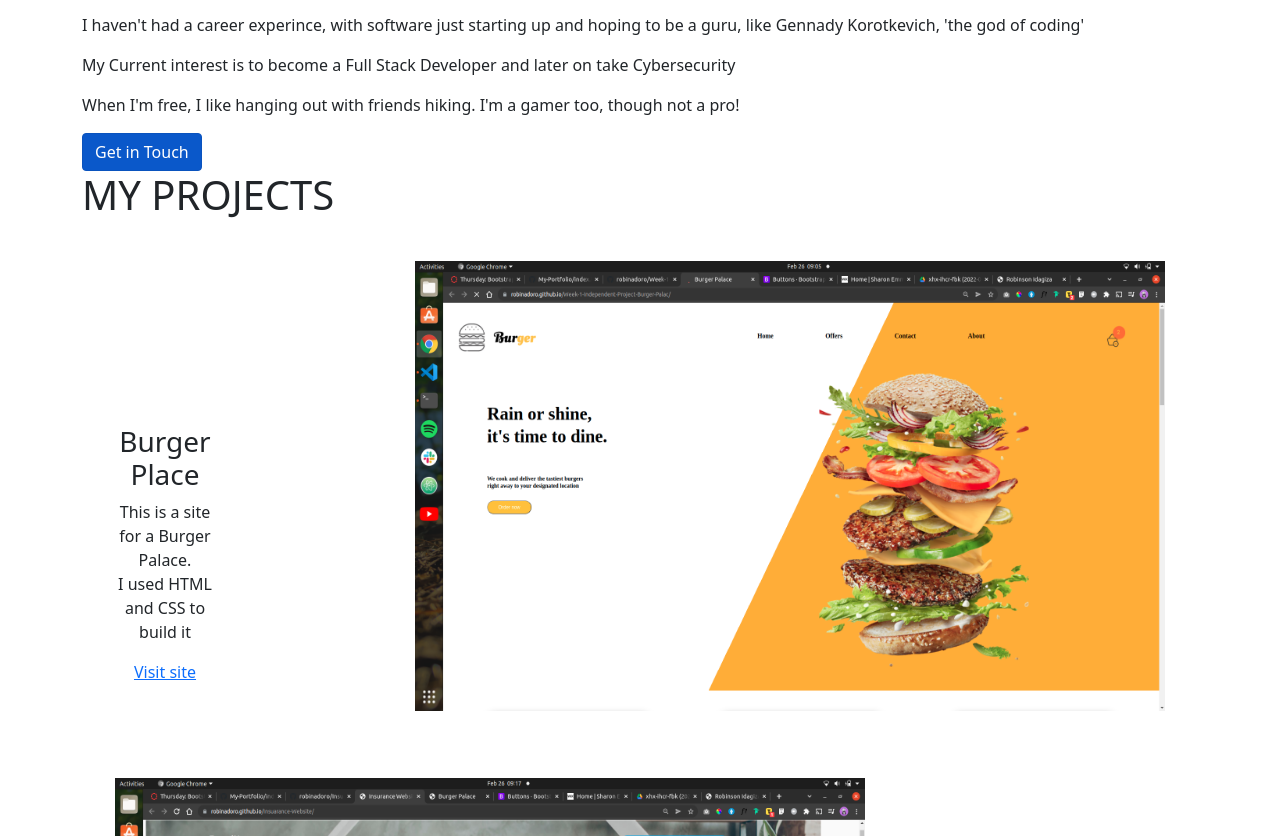
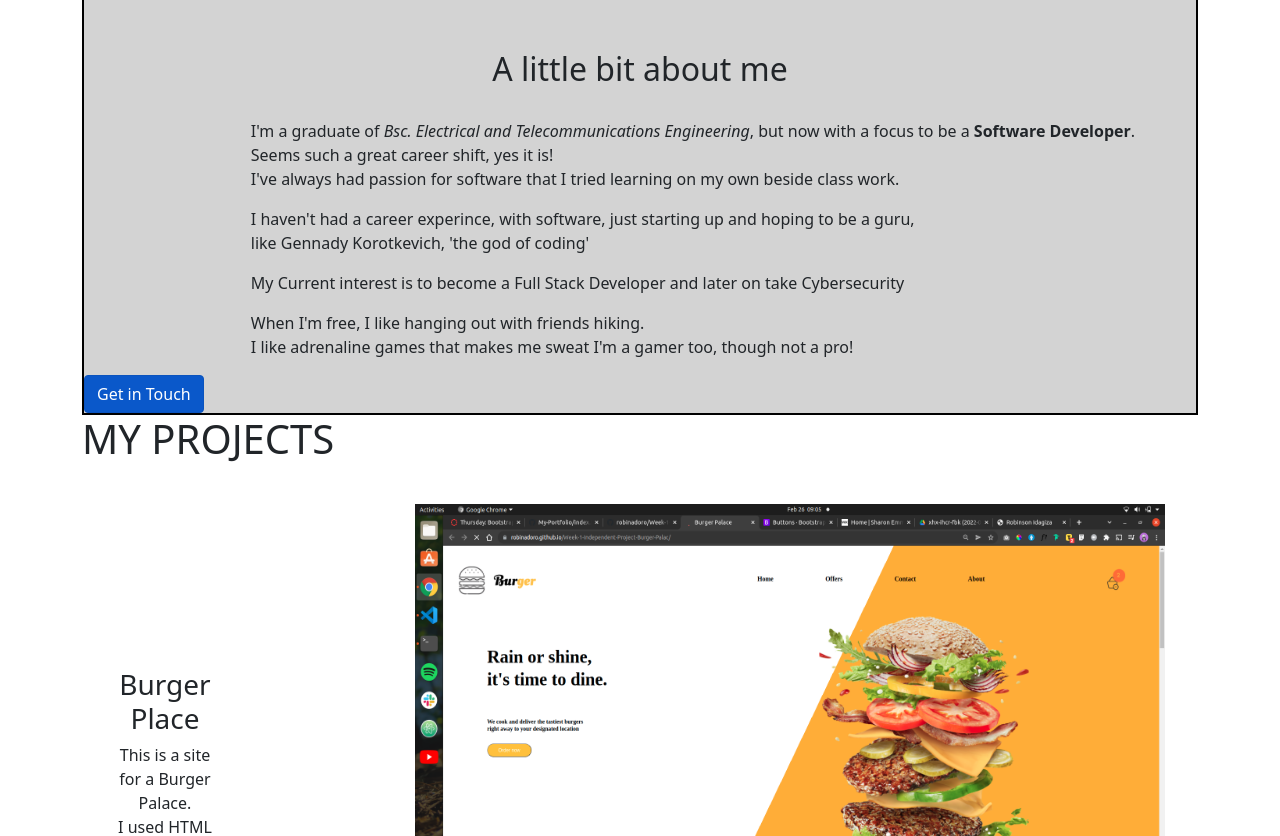
Before and after one commit to robinadoro/Portfolio-Landing-Page, a plain HTML site: page index.html in a window 1280 px wide. Shown: the part 771-1607 px from the top of the page. Drawn offline with nearby package versions, Linux system fonts and the light colour scheme.

Commit message:
st:Style about

```diff
--- a/index.css
+++ b/index.css
@@ -27,7 +27,7 @@ nav{
 
 .robin{
     padding: 2%;
-    margin-top: -20%;
+    padding-top: 6%;
     margin-left: 40%;
 
 }
@@ -40,6 +40,20 @@ nav{
     background-color:#FAFAFA;
     border: 2px solid green;
     border: none;
+}
+.about{
+    margin-left: 0%;
+    margin-right: 0%;
+    padding-top: 7%;
+    border: 2px solid black;
+    background-color: #D3D3D3;
+}
+.about h2{
+    padding: 2%;
+    text-align: center;
+}
+.about p {
+    margin-left: 15%;
 }
 
 
--- a/index.html
+++ b/index.html
@@ -71,10 +71,11 @@
       <div class="about" id="aboutme">
           <h2>A little bit about me</h2>
           <p>I'm a graduate of <em>Bsc. Electrical and Telecommunications Engineering</em>, but now with a focus to be a <strong>Software Developer</strong>. <br>
-              Seems such a great career shift, yes it is! I've always had passion for software that I tried learning on my own beside class work.</p>
-         <p> I haven't had a career experince, with software just starting up and hoping to be a guru, like Gennady Korotkevich, 'the god of coding'</p>
+              Seems such a great career shift, yes it is! <br> I've always had passion for software that I tried learning on my own beside class work.</p>
+         <p> I haven't had a career experince, with software, just starting up and hoping to be a guru, <br> like Gennady Korotkevich, 'the god of coding'</p>
          <p> My Current interest is to become a Full Stack Developer and later on take <span>Cybersecurity</span></p>
-         <p>When I'm free, I like hanging out with friends hiking. I'm a gamer too, though not a pro!</p>
+         <p>When I'm free, I like hanging out with friends hiking. <br>I like adrenaline games that makes me sweat
+           I'm a gamer too, though not a pro!</p>
          <a href="#" class="btn btn-primary active" role="button" data-bs-toggle="button" aria-pressed="true">Get in Touch</a>
       </div>
 
```
